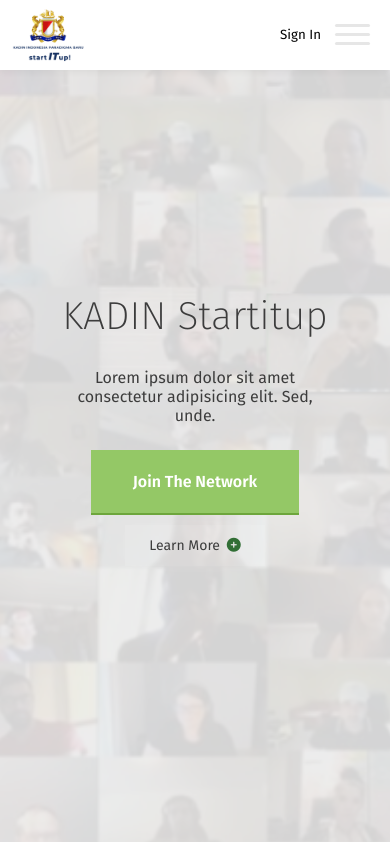
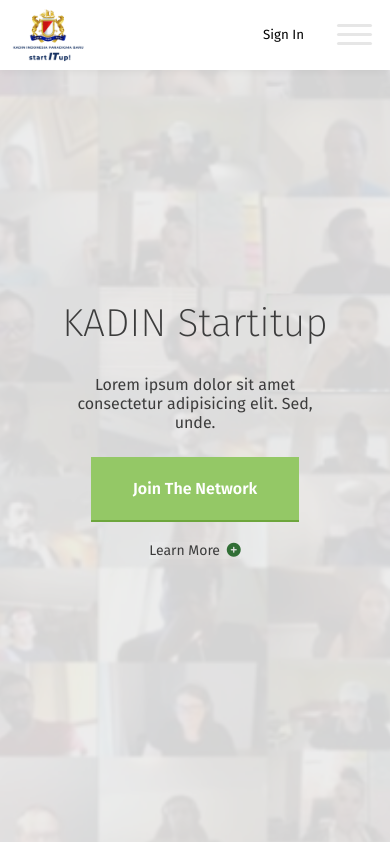
Before and after one commit to KadinStartitup/kadinstartitup.github.io, a plain HTML site: page index.html in a window 390 px wide. Shown: the top 842 px of the page. Drawn offline with Linux system fonts and the light colour scheme.

Commit message:
update web baru

```diff
--- a/style.css
+++ b/style.css
@@ -212,8 +212,7 @@
     color: #3C3C3C;
     z-index: 1;
     font-size: 14px;
-    margin-top: 10px;
-    padding: 0.75rem 1.5rem;
+    margin-top: 20px;
     background-color: rgba(255, 255, 255, 0.1);
     box-shadow: 0 0 1rem rgb(255 255 255 / 10%);
 }
@@ -413,9 +412,12 @@
     .location-header {
         display: none;
     }
+    .btn-sign {
+        margin-right: 72px;
+    }
     .btn-hamburger {
         display: block;
-        position: relative;
+        position: absolute;
         width: 35px;
         cursor: pointer;
         appearance: none;
@@ -423,7 +425,7 @@
         outline: none;
         border: none;
         top: 18px;
-        margin-right: 20px;
+        right: 18px;
     }
     .btn-hamburger .bar,
     .btn-hamburger::after,
```
